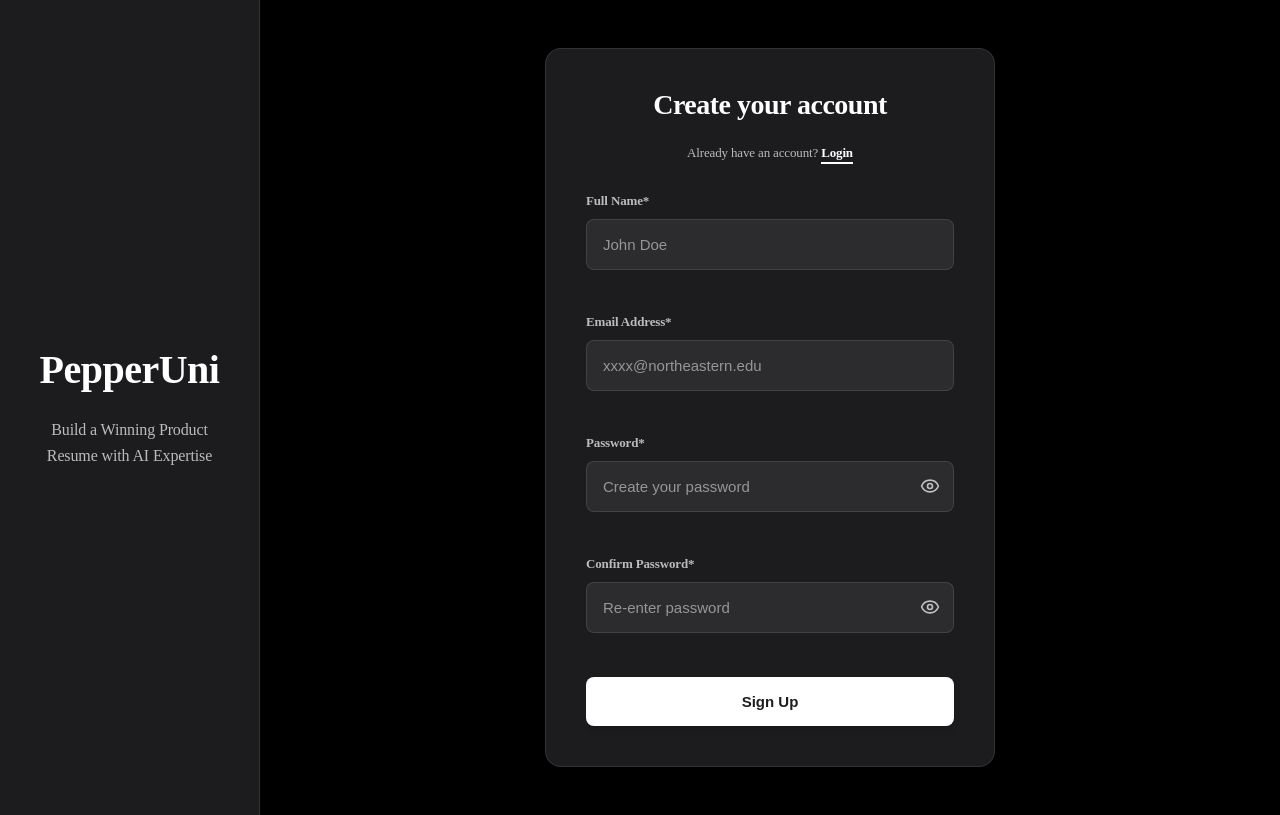
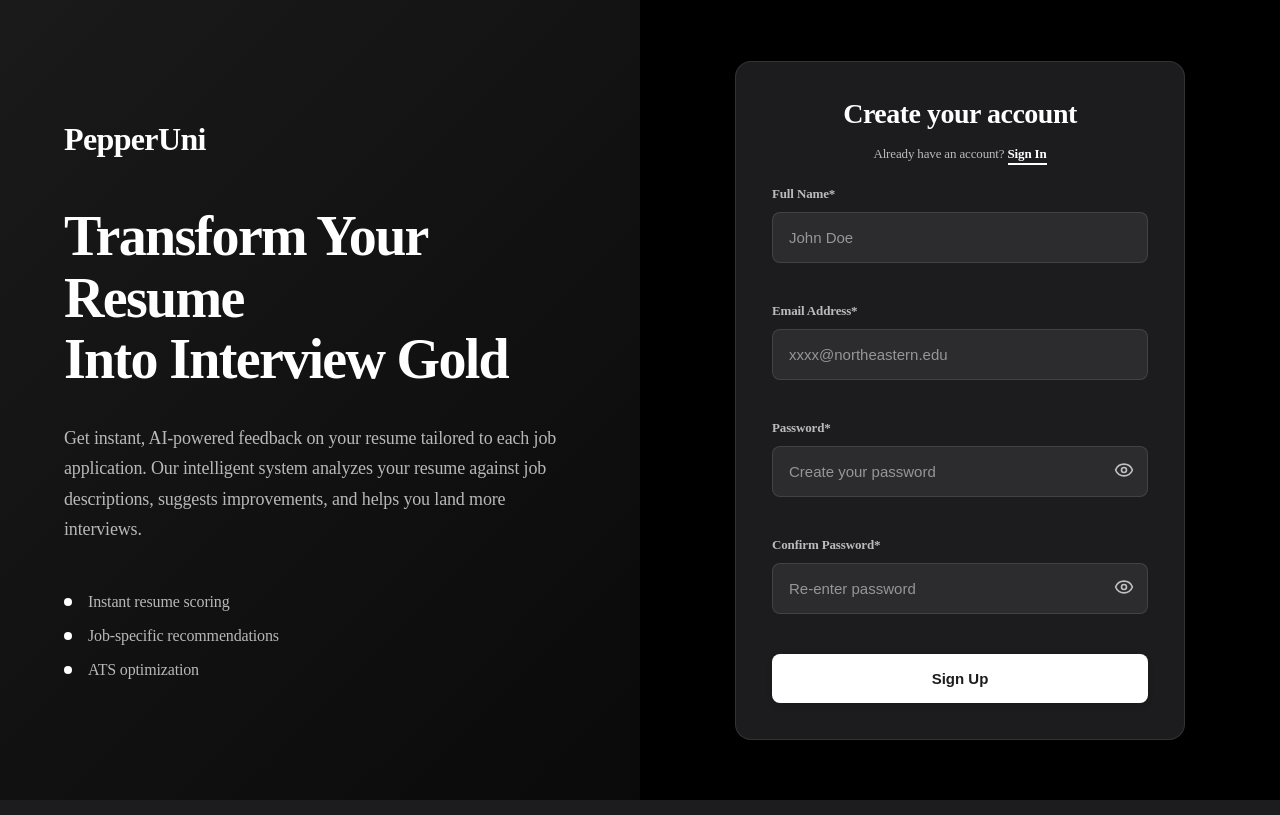
Before and after one commit to byteKumar/pepperuni, a React (Create React App) app in the folder client/: page /signup in a window 1280 px wide. Built offline with nearby package versions, Linux system fonts and the light colour scheme; no server answers.

Commit message:
login and signup page correctness

```diff
--- a/client/src/components/Login.css
+++ b/client/src/components/Login.css
@@ -13,10 +13,12 @@ body {
 .container {
   display: flex;
   min-height: 100vh;
+  max-height: 100vh;
   flex-direction: row;
   background-color: var(--bg-primary);
   transition: background-color 0.3s ease;
   font-family: "-apple-system, BlinkMacSystemFont, 'SF Pro Display', 'Segoe UI', 'Roboto', sans-serif";
+  overflow: hidden;
 }
 
 /* Left section styles */
@@ -30,7 +32,8 @@ body {
   justify-content: center;
   align-items: flex-start;
   position: relative;
-  overflow: hidden;
+  overflow-y: auto;
+  max-height: 100vh;
   transition: all 0.3s ease;
 }
 
@@ -102,9 +105,11 @@ body {
   display: flex;
   justify-content: center;
   align-items: center;
-  padding: clamp(2rem, 5vw, 4rem);
+  padding: clamp(1.5rem, 3vw, 2rem);
   background-color: var(--bg-primary);
   transition: background-color 0.3s ease;
+  overflow-y: auto;
+  max-height: 100vh;
 }
 
 .form-container {
@@ -116,7 +121,7 @@ body {
 .form {
   width: 100%;
   background-color: var(--bg-secondary);
-  padding: clamp(2rem, 4vw, 2.5rem);
+  padding: clamp(1.75rem, 3.5vw, 2.25rem);
   border-radius: 16px;
   box-shadow: var(--card-shadow);
   border: 1px solid var(--border-color);
@@ -136,7 +141,7 @@ body {
   font-size: clamp(1.375rem, 3.5vw, 1.75rem);
   font-weight: 700;
   text-align: center;
-  margin-bottom: 1.5rem;
+  margin-bottom: 1rem;
   color: var(--text-primary);
   letter-spacing: -0.5px;
 }
@@ -145,7 +150,7 @@ body {
   font-size: 0.8125rem;
   color: var(--text-secondary);
   text-align: center;
-  margin-bottom: 2rem;
+  margin-bottom: 1.5rem;
 }
 
 .subtitle a {
@@ -168,7 +173,7 @@ body {
 }
 
 .input-group {
-  margin-bottom: 1.5rem;
+  margin-bottom: 1.25rem;
 }
 
 .input-group label {
--- a/client/src/components/SignUp.js
+++ b/client/src/components/SignUp.js
@@ -4,7 +4,7 @@ import { useTheme } from "../contexts/ThemeContext";
 import { Eye, EyeOff } from "lucide-react";
 import axios from "axios";
 import API_BASE_URL from "../config/api";
-import "./SignUp.css";
+import "./Login.css";
 
 const SignUp = () => {
   const { isDark } = useTheme();
@@ -62,18 +62,40 @@ const SignUp = () => {
 
   return (
     <div className="container">
-      <div className="sidebar">
-        <h1>PepperUni</h1>
-        <p>Build a Winning Product Resume with AI Expertise</p>
+      <div className="left-section">
+        <div className="left-content">
+          <div className="logo">PepperUni</div>
+          <h1 className="hero-title">
+            Transform Your Resume<br />
+            Into Interview Gold
+          </h1>
+          <p className="hero-description">
+            Get instant, AI-powered feedback on your resume tailored to each job application.
+            Our intelligent system analyzes your resume against job descriptions, suggests improvements,
+            and helps you land more interviews.
+          </p>
+          <div className="features">
+            <div className="feature-item">
+              <div className="feature-dot"></div>
+              <span>Instant resume scoring</span>
+            </div>
+            <div className="feature-item">
+              <div className="feature-dot"></div>
+              <span>Job-specific recommendations</span>
+            </div>
+            <div className="feature-item">
+              <div className="feature-dot"></div>
+              <span>ATS optimization</span>
+            </div>
+          </div>
+        </div>
       </div>
-      <main className="main">
+      <div className="right-section">
+        <div className="form-container">
         <div className="form">
           <h2 className="title">Create your account</h2>
           <p className="subtitle">
-            Already have an account?{" "}
-            <Link to="/login" className="link">
-              Login
-            </Link>
+              Already have an account? <Link to="/login">Sign In</Link>
           </p>
           <form onSubmit={handleSignUp}>
             <div className="input-group">
@@ -89,7 +111,7 @@ const SignUp = () => {
                 required
               />
               {errors.studentName && (
-                <p className="error-message">{errors.studentName}</p>
+                <p style={{ color: isDark ? "#ff6b6b" : "#c62828", marginTop: "0.5rem", fontSize: "0.8125rem" }}>{errors.studentName}</p>
               )}
             </div>
             <div className="input-group">
@@ -104,7 +126,7 @@ const SignUp = () => {
                 }
                 required
               />
-              {errors.email && <p className="error-message">{errors.email}</p>}
+              {errors.email && <p style={{ color: isDark ? "#ff6b6b" : "#c62828", marginTop: "0.5rem", fontSize: "0.8125rem" }}>{errors.email}</p>}
             </div>
             <div className="input-group">
               <label htmlFor="password">Password*</label>
@@ -151,7 +173,7 @@ const SignUp = () => {
                 </button>
               </div>
               {errors.password && (
-                <p className="error-message">{errors.password}</p>
+                <p style={{ color: isDark ? "#ff6b6b" : "#c62828", marginTop: "0.5rem", fontSize: "0.8125rem" }}>{errors.password}</p>
               )}
             </div>
             <div className="input-group">
@@ -202,16 +224,17 @@ const SignUp = () => {
                 </button>
               </div>
               {errors.confirmPassword && (
-                <p className="error-message">{errors.confirmPassword}</p>
+                <p style={{ color: isDark ? "#ff6b6b" : "#c62828", marginTop: "0.5rem", fontSize: "0.8125rem" }}>{errors.confirmPassword}</p>
               )}
             </div>
-            {errorMessage && <p className="error-message" style={{ color: isDark ? "#ff6b6b" : "#c62828", marginTop: "0.75rem", padding: "0.75rem", backgroundColor: isDark ? "rgba(244, 67, 54, 0.1)" : "#ffebee", borderRadius: "8px", border: `1px solid ${isDark ? "rgba(244, 67, 54, 0.3)" : "#ffcdd2"}` }}>{errorMessage}</p>}
+            {errorMessage && <p style={{ color: isDark ? "#ff6b6b" : "#c62828", marginTop: "0.75rem", padding: "0.75rem", backgroundColor: isDark ? "rgba(244, 67, 54, 0.1)" : "#ffebee", borderRadius: "8px", border: `1px solid ${isDark ? "rgba(244, 67, 54, 0.3)" : "#ffcdd2"}`, fontSize: "0.875rem" }}>{errorMessage}</p>}
             <button type="submit" className="button" disabled={loading}>
               {loading ? "Creating Account..." : "Sign Up"}
             </button>
           </form>
         </div>
-      </main>
+        </div>
+      </div>
     </div>
   );
 };
```
